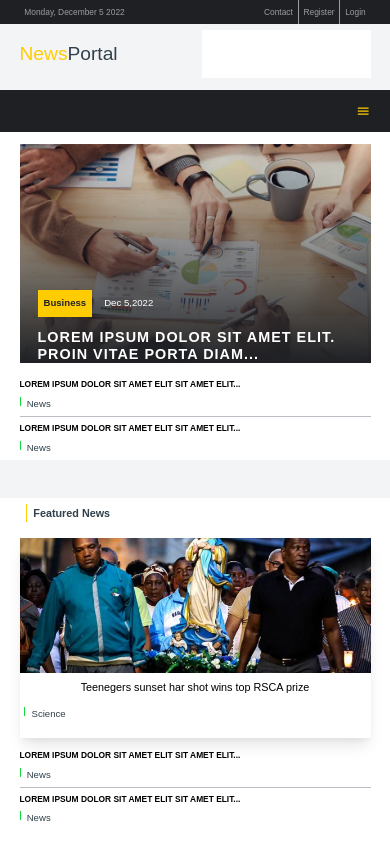
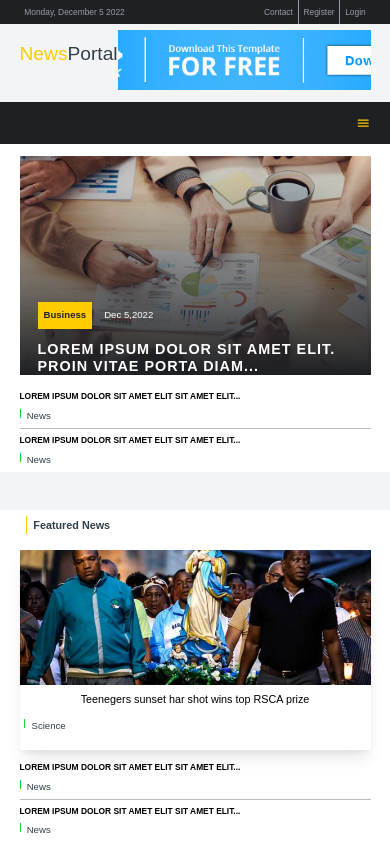
Before and after one commit to Sagni-prog/News-website, a React (Create React App) app: page / in a window 390 px wide. Shown: the top 844 px of the page. Built offline with nearby package versions, Linux system fonts and the light colour scheme.

Commit message:
mobile view...

```diff
--- a/src/components/Nav/Nav.js
+++ b/src/components/Nav/Nav.js
@@ -14,7 +14,7 @@ const Nav = () => {
 
   return (
     <div>
-          <div className='bg-gray w-100 h-7 flex mt-2'>
+          <div className='bg-gray w-100 h-7 flex mt-4'>
 
      <div className='container h-100 flex justify-between align-center'>
 
--- a/src/components/ads/Adds.js
+++ b/src/components/ads/Adds.js
@@ -4,8 +4,8 @@ import { Link } from 'react-router-dom'
 
 const Adds = () => {
   return (
-    <div className='container h-8 grid grid-col-3-1-2 '>
-        <div className='h-100 flex align-center'>
+    <div className='container h-8 flex justify-between  mb-sm'>
+        <div className='h-100 flex align-center '>
              <h1 className='font-32 font-montserrat'>
                 <span className='color-yellow'>
                     News
@@ -15,11 +15,11 @@ const Adds = () => {
                 </span>
              </h1>
         </div>
-        <div className= 'h-100'></div>
-        <div className='h-100 bg-white'>
-            <Link to = ''>
-               {/* <img src = {logo} alt = 'alt' /> */}
-            </Link>
+
+        <div className='logo'>
+            <a  href= 'https://www.youtube.com/watch?v=fQpFJY0sU4A'>
+               <img src = {logo} alt = 'alt' />
+            </a>
         </div>
     </div>
   )
--- a/src/index.css
+++ b/src/index.css
@@ -21,6 +21,17 @@ body{
 }
 html{
     font-size: 10px;
+}
+
+.logo{
+    width: 80rem;
+    height: 10rem;
+    justify-self: flex-end;
+}
+.logo img{
+    width: 100%;
+    height: 100%;
+    object-fit: cover;
 }
 
 .container2{
```
